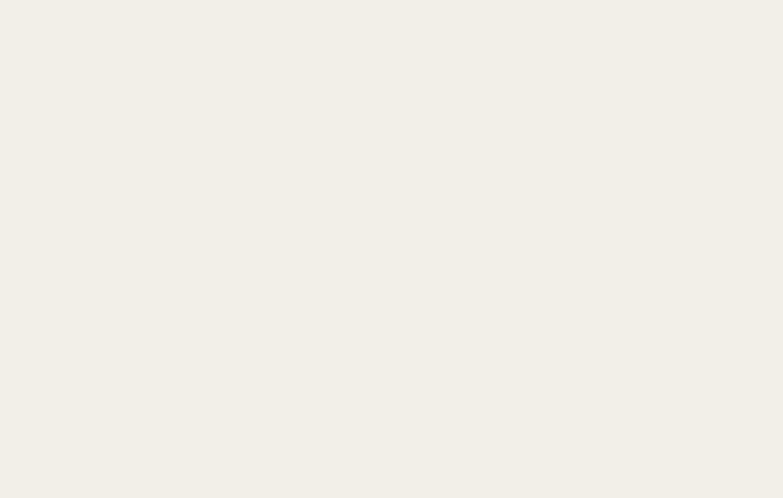
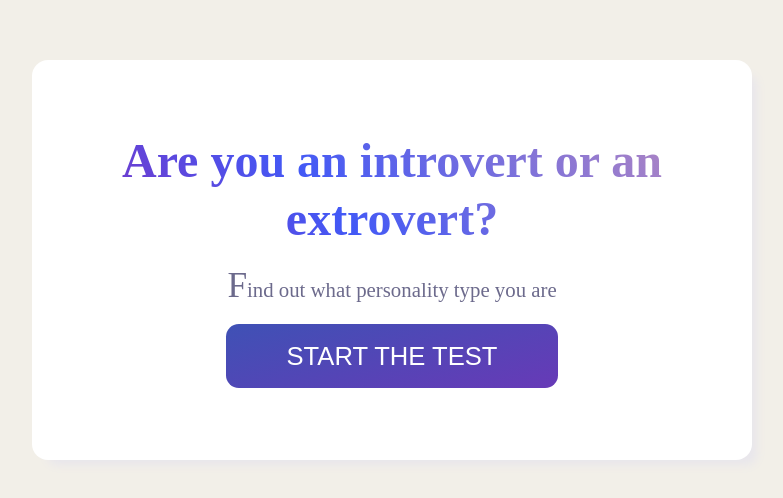
Before and after one commit to edwindijas/Personality-Test, a React (Create React App) app: page / in a window 1280 px wide. Shown: the part 140-638 px from the top of the page, without its empty margins (248-1031 px from the left). Built offline with nearby package versions, Linux system fonts and the light colour scheme.

Commit message:
PT-12 Add Page Home

```diff
--- /dev/null
+++ b/src/pages/home/HomePage.styles.tsx
@@ -0,0 +1,71 @@
+import styled from "styled-components"
+
+const Wrapper = styled.div`
+    background-color: #fff;
+    width: 95%;
+    display: flex;
+    align-items: center;
+    justify-content: center;
+    flex-direction: column;
+    max-width: 45em;
+    padding: 2em;
+    border-radius: 1em;
+    min-height: 25em;
+    text-align: center;
+    box-shadow: 10px 10px 10px -5px #e8e6ec;
+`
+
+const Button = styled.button`
+    color: #fff;
+    width: 100%;
+    border-radius: 0.5em;
+    font-size: 1.6em;
+    height: 2.5em;
+    font-weight: 200;
+    max-width: 13em;
+    text-transform: uppercase;
+    background-color: #7432ea;
+    background: linear-gradient(164deg, #3f51b5, #673ab7);
+`
+
+const Title = styled.h1`
+    font-size: 3em;
+    font-weight: 800;
+    line-height: 1.2;
+
+
+    @keyframes gradient-animation {
+        0% {
+            background-position: 0% 50%;
+        }
+        50% {
+            background-position: 100% 50%;
+        }
+        100% {
+            background-position: 0% 50%;
+        }
+    }
+    background: linear-gradient(229deg,#e59ca9,#4259f6,#c6027d,#d14505);
+    background-size: 240% 240%;
+    animation: gradient-animation 10s ease infinite;
+    -webkit-background-clip: text;
+    color: transparent;
+`
+
+const SubTitle = styled.p`
+    margin: 1em 0;
+    font-size: 1.3em;
+    color: #6c6a8c;
+    &::first-letter {
+        font-size: 1.7em;
+        text-transform: capitalize;
+    }
+
+`
+
+export const HomeStyle = {
+    Wrapper,
+    Button,
+    Title,
+    SubTitle
+}
--- a/src/pages/home/HomePage.tsx
+++ b/src/pages/home/HomePage.tsx
@@ -1,10 +1,27 @@
+import { useAppState } from "hooks/useAppState";
+import { useLanguage } from "hooks/useLanguage";
+import { HomeStyle } from "./HomePage.styles";
 
 const BASE_TEST_ID = 'home-page';
 
 export const HomePage = () => {
-    return <div data-testid={BASE_TEST_ID} ></div>
+    return <Home />
 }
 
 export const Home = () => {
+    const { home : lang } = useLanguage();
 
+    const { dispatch } = useAppState();
+
+    const goToNextPage = () => {
+        console.log('Moving to page')
+        dispatch({ store: 'page', type: 'change', payload: { page: 'test' } })
+    }
+
+    return <HomeStyle.Wrapper data-testid={BASE_TEST_ID} >
+        <HomeStyle.Title data-testid={BASE_TEST_ID + '-title'} >{ lang.title }</HomeStyle.Title>
+        <HomeStyle.SubTitle data-testid={BASE_TEST_ID + '-subtitle'} >{lang.subtitle}</HomeStyle.SubTitle>
+        <HomeStyle.Button data-testid={BASE_TEST_ID + '-btn-next'}
+            onClick={goToNextPage} >{ lang.btnNext }</HomeStyle.Button>
+    </HomeStyle.Wrapper>
 }
```
Also changed, not shown: 2 other files (tests, documents, lock files or other folders).
